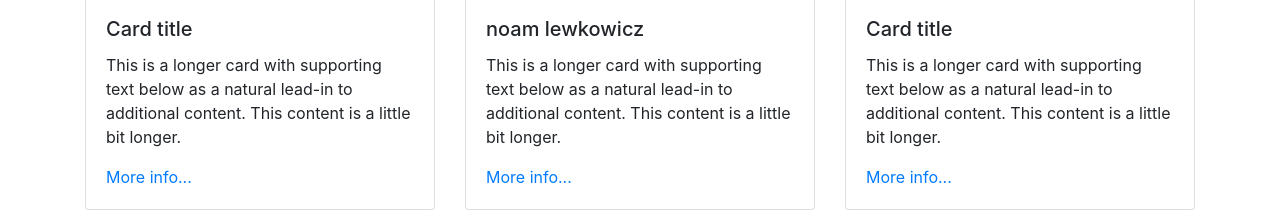
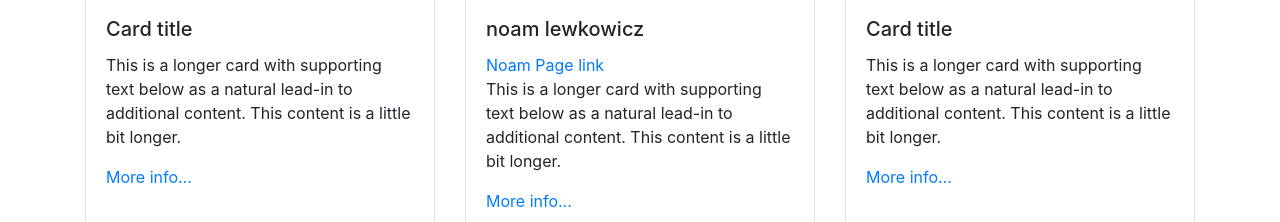
Before and after one commit to zkmoty/group_proj3jul25, a plain HTML site: page index.html in a window 1280 px wide. Shown: the part 1450-1672 px from the top of the page. Drawn offline with nearby package versions, Linux system fonts and the light colour scheme.

Commit message:
add noam section link

```diff
--- a/index.html
+++ b/index.html
@@ -188,6 +188,8 @@
                     <h5 class="card-title">
                         noam lewkowicz
                     </h5>
+                    <a href="noam.html">Noam Page link</a>
+
                     <p class="card-text">
                         This is a longer card with supporting text
                         below as a natural lead-in to additional content. This
```
